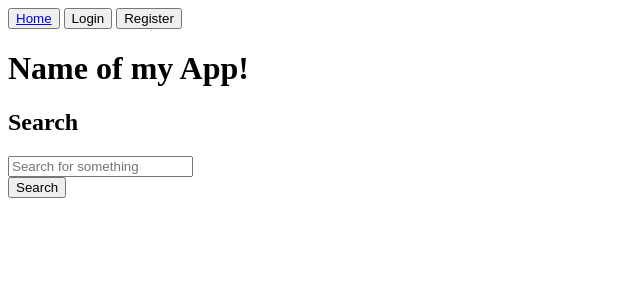
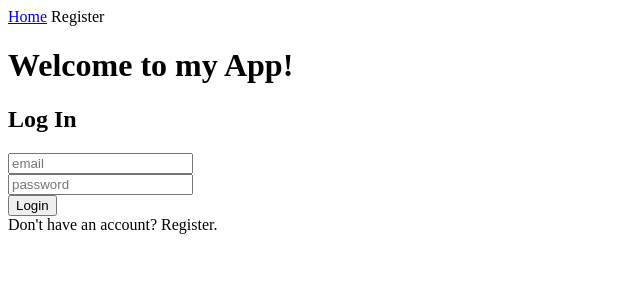
Before and after one commit to MartaSolomianko/waste-management-project, a Flask app: page / in a window 1280 px wide. Shown: the top 300 px of the page, without its empty margins (0-640 px from the left). Run offline with Flask 2, Linux system fonts and the light colour scheme.

Commit message:
Updated login/registration user flow

```diff
--- a/crud.py
+++ b/crud.py
@@ -42,10 +42,10 @@ def get_records_by_user_id(user_id):
     return records
 
 
-def get_user_records_by_year(year):
-    """Return a list of user records by year."""
+# def get_user_records_by_year(year):
+#     """Return a list of user records by year."""
 
-    get_records_by_user_id()
+#     get_records_by_user_id()
 
 
 
--- a/seed_database.py
+++ b/seed_database.py
@@ -72,7 +72,7 @@ model.db.session.commit()
 
 
 
-############### Make users in my database table user, each user will make 2 records ####
+############### Make users in my database table user, each user will make 10 records ####
 ph = PasswordHasher()
 names = ["Daniela", "Sherese", "Dan", "Rochelle", "Leslie", "Ozan", "Xenia", "Emily", "Monica", "Javier"]
 
--- a/static/homepage.js
+++ b/static/homepage.js
@@ -1,30 +1,54 @@
 "use strict";
 
-////////////////////////// NAVIGATION BAR /////////////////////////////
+////////////////////////// LOGIN/REGISTER /////////////////////////////
+// this section allows a user to toggle back and forth between the
+// login and registration forms/buttons on the homepage and nav bar
 
-// capture register button
+// In login form, capture the don't have an account? Register. span
+const registerSpan = document.querySelector('#registration-span');
+// capture register button in nav bar
 const registerButton = document.querySelector('#register-btn');
+// In registration form, capture the already have an account? Login. span
+const loginSpan = document.querySelector('#login-span')
+// capture login button in nav bar
+const loginButton = document.querySelector('#login-btn')
+
+
 
 function showRegister(evt) {
 
-    document.querySelector('#hidden-registration').hidden = false;
+    // hide login form
+    document.querySelector('#login-form').hidden = true;
+    // show registration form
+    document.querySelector('#register-form').hidden = false;
+    // hide registration nav bar button
+    registerButton.hidden = true;
+    // show login nav bar button
+    loginButton.hidden = false;
 
-}
+    }
 
-// listen for register button click
+// listen for click on the register span
+registerSpan.addEventListener('click', showRegister);
+// listen for the click on the register button in the nav bar
 registerButton.addEventListener('click', showRegister);
 
 
 
-
-// capture login button
-const loginButton = document.querySelector('#login-btn');
-
 function showLogin(evt) {
 
-    document.querySelector('#hidden-login').hidden = false;
+    // show login form
+    document.querySelector('#login-form').hidden = false;
+    // hide registration form
+    document.querySelector('#register-form').hidden = true;
+    // show registration nav bar button
+    registerButton.hidden = false;
+    // hide login nav bar button
+    loginButton.hidden = true;
 
-}
+    }
 
-// listen for login button click
+// listen for click on the register span
+loginSpan.addEventListener('click', showLogin);
+// listen for the click on the register button in the nav bar
 loginButton.addEventListener('click', showLogin);
--- a/templates/base.html
+++ b/templates/base.html
@@ -30,18 +30,17 @@
 
     <!-- Navigation Bar -->
     <nav class="navbar bg-light">
-      <button>
+
         <a class="navbar-brand" href="/">Home</a>
-      </button>
+
       {% if session.get('user_id') %}
         <a class="navbar-brand" id="logout-btn" href="/profile/logout">Logout</a>
       {% else %}
-      <button>
-        <a class="navbar-brand" id="login-btn">Login</a>
-      </button>
-      <button>
+
+        <a class="navbar-brand" id="login-btn" hidden>Login</a>
+
         <a class="navbar-brand" id="register-btn">Register</a>
-      </button>
+
       {% endif %}
     </nav>
 
--- a/templates/homepage.html
+++ b/templates/homepage.html
@@ -1,44 +1,34 @@
 {% extends 'base.html' %}
-{% block title %}Waste Management Home{% endblock %}
+{% block title %} Waste Management App {% endblock %}
 
 {% block body %}
 
 <div>
-    <h1>Name of my App!</h1>
+    <h1>Welcome to my App!</h1>
 </div>
 
-<div>
-  <h2>Search</h2>
-      <form action="/search" method="GET">
-          <div>
-            <label for="search"></label>
-            <input type="text" name="q" placeholder="Search for something">
-          </div>
-      <input value="Search" type="submit">
-  </form>
-</div>
-
-<div id="hidden-login" hidden>
+{% if not session.get('user_id') %}
+<div id="login-form">
   <h2>Log In</h2>
       <form action="/login" method="POST">
           <div>
             <label for="email"></label>
-            <input type="text" name="email" placeholder="email">
+            <input type="text" name="email" placeholder="email" required>
           </div>
           <div>
             <label for="password"></label>
-            <input type="password" name="password" placeholder="password">
+            <input type="password" name="password" placeholder="password" required>
           </div>
         <input value="Login" type="submit">
+        <div>
+          Don't have an account?
+          <span id="registration-span">Register.</span>
+        </div>
       </form>
 </div>
+{% endif %}
 
-  <!-- <div>
-    Don't have an account?
-    <a href="/register">Register.</a>
-  </div> -->
-
-<div id="hidden-registration" hidden>
+<div id="register-form" hidden>
   <h2>Create an account</h2>
       <form action="/register" method="POST">
         <div>
@@ -47,15 +37,21 @@
         </div>
           <div>
             <label for="email"></label>
-            <input type="text" name="email" placeholder="email">
+            <input type="text" name="email" placeholder="email" required>
           </div>
           <div>
             <label for="password"></label>
-            <input type="password" name="password" placeholder="password">
+            <input type="password" name="password" placeholder="password" required>
           </div>
         <input value="Register" type="submit">
+        <div>
+          Already have an account?
+          <span id="login-span">Login.</span>
+        </div>
       </form>
 </div>
+
+
 
 <!----------------- JS SCRIPT FOR HOMEPAGE --------------------------->
 
--- a/templates/profile.html
+++ b/templates/profile.html
@@ -26,6 +26,7 @@
         <input value="Search" type="submit">
     </form>
   </div>
+
 
 <!------------- FORM TO ADD A RECORD TO DB -------------------------->
 
```
